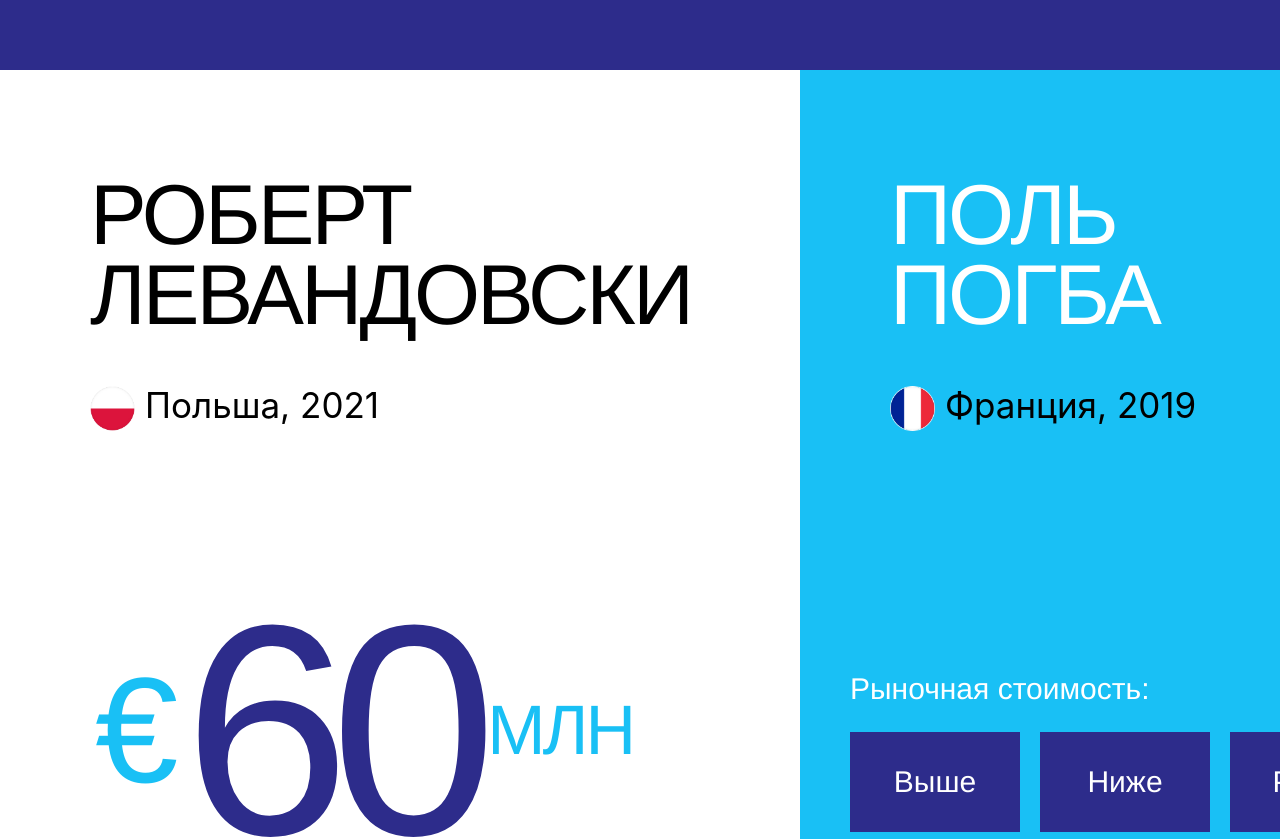
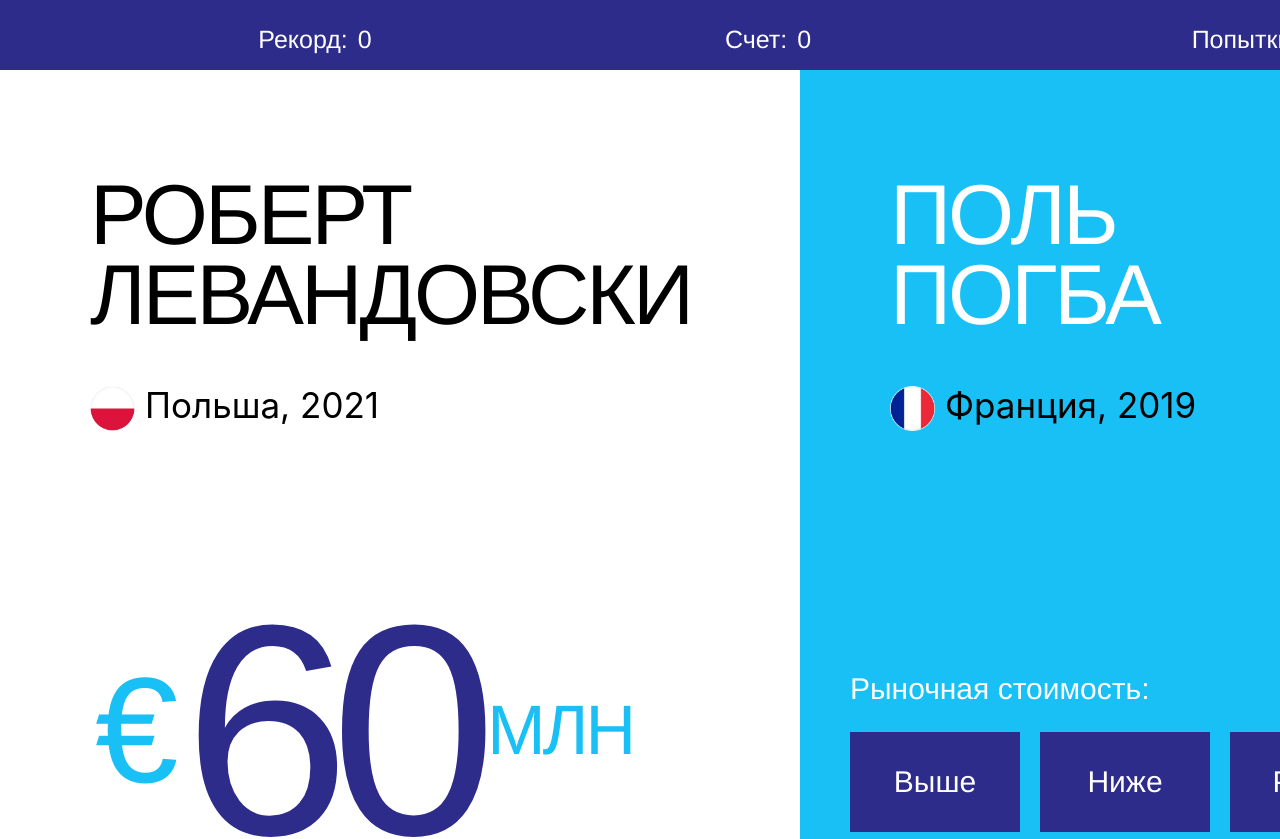
Before and after one commit to AlexeyMikhienkov/football, a Next.js app: page / in a window 1280 px wide. Shown: the top 839 px of the page. Built offline with nearby package versions, Linux system fonts and the light colour scheme.

Commit message:
feat game: добавлено изменение счета текущей игры и числа попыток
feat constants: добавлены новые игроки

```diff
--- a/components/field/field.js
+++ b/components/field/field.js
@@ -5,7 +5,7 @@ import Controls from "../controls/controls";
 import {getRandomInt} from "../../utils/getRandomInt";
 import {controls} from "../../constants/copyright";
 
-export default function Field({className}) {
+export default function Field({className, onSetAttempts, onSetScore}) {
     const [sequence, setSequence] = useState(generatePlayerSequence(players));
     const [offset, setOffset] = useState(0);
     const [leftPlayer, setLeftPlayer] = useState(sequence[offset]);
@@ -41,14 +41,14 @@ export default function Field({className}) {
                     <>
                         <PlayerInfo className={"field__player-info"} player={rightPlayer} isQuestion={true}/>
                         <Controls className={"player-info__controls"}
-                                  onAction={(title) => checkClick(leftPlayer, rightPlayer, onSetOffset, onSetAnswer, title)}/>
+                                  onAction={(title) => checkClick(leftPlayer, rightPlayer, onSetOffset, onSetAnswer, onSetAttempts, onSetScore, title)}/>
                     </>
                 </div>
             ) : answer ?
-                    <div className={"field__container field__container_right"} style={{backgroundColor: rightAnswerColor}}>
-                        <PlayerInfo className={"field__player-info"} player={rightPlayer} isQuestion={false}/>
-                    </div>
-                 :
+                <div className={"field__container field__container_right"} style={{backgroundColor: rightAnswerColor}}>
+                    <PlayerInfo className={"field__player-info"} player={rightPlayer} isQuestion={false}/>
+                </div>
+                :
                 <div className={"field__container field__container_right"} style={{backgroundColor: wrongAnswerColor}}>
                     <PlayerInfo className={"field__player-info"} player={rightPlayer} isQuestion={false}/>
                 </div>
@@ -65,34 +65,35 @@ export default function Field({className}) {
     )
 }
 
-function checkClick(leftPlayer, rightPlayer, onSetOffset, onSetAnswer, title) {
+function checkClick(leftPlayer, rightPlayer, onSetOffset, onSetAnswer, onSetAttempts, onSetScore, title) {
     console.log("check");
+    let answer = false;
 
     switch (title) {
         case controls.up:
             //      console.log("Выше");
-            rightPlayer.price > leftPlayer.price ? onSetAnswer(true) : onSetAnswer(false);
+            rightPlayer.price > leftPlayer.price ? answer = true : answer = false;
             break;
         case controls.down:
             //     console.log("Ниже");
-            rightPlayer.price < leftPlayer.price ? onSetAnswer(true) : onSetAnswer(false);
+            rightPlayer.price < leftPlayer.price ? answer = true : answer = false;
             break;
         case controls.equal:
             //    console.log("Равна");
-            rightPlayer.price === leftPlayer.price ? onSetAnswer(true) : onSetAnswer(false);
+            rightPlayer.price === leftPlayer.price ? answer = true : answer = false;
             break;
+    }
+
+    if (answer) {
+        onSetAnswer(true);
+        onSetScore();
+    } else {
+        onSetAnswer(false);
+        onSetAttempts();
     }
 
     onSetOffset();
 }
-
-// если ответ верный:
-// 1. зеленый фон справа
-// 2. отступ + 1
-
-// если ответ неверный:
-// 1. красный фон справа
-// 2. отступ + 1
 
 function generatePlayerSequence(players) {
     //  console.log("generate");
--- a/components/game/game.js
+++ b/components/game/game.js
@@ -1,11 +1,28 @@
 import Field from "../field/field";
-import React from "react";
+import React, {useState, useEffect} from "react";
+import Statistics from "../statistics/statistics";
 
 export default function Game({className}) {
+ //   const storage = window.localStorage;
+ //   storage.setItem("record", "0");
+
+    const [score, setScore] = useState(0);
+    const [attempts, setAttempts] = useState(5);
+
+    // useEffect(() => {
+    //     if (attempts < 0) {
+    //
+    //     }
+    // });
+
     return (
         <div className={className ?? ""}>
-            <div className={"game__header"} />
-            <Field className={`game__field`}/>
+            <Statistics className={"game__statistics"} score={score} attempts={attempts}/>
+            <Field className={`game__field`} onSetScore={() => setScore(score + 1)} onSetAttempts={() => setAttempts(attempts - 1)}/>
         </div>
-        )
+    )
 }
+
+// рекорд - общий счет (хранится в local storage)
+// счет - счет текущей игры (обнуляется при проигрыше)
+// попытки - число попыток (когда 0 и неверный ответ - переход на экран с окончанием игры)
--- a/components/game/game.scss
+++ b/components/game/game.scss
@@ -2,7 +2,7 @@
   width: 1600px;
   height: 970px;
 
-  &__header {
+  &__statistics {
     width: 1600px;
     height: 70px;
     background: #2d2c8b;
--- /dev/null
+++ b/components/statistics/statistics.js
@@ -0,0 +1,10 @@
+import React from "react";
+import Stats from "./stats";
+
+export default function Statistics({className, score, attempts}) { // game__statistics
+    return (
+        <div className={`statistics ${className ?? ""}`}>
+            <Stats className={"statistics__container"} score={score} attempts={attempts}/>
+        </div>
+    )
+}
--- /dev/null
+++ b/components/statistics/statistics.scss
@@ -0,0 +1,39 @@
+.statistics {
+
+  &__container {
+    display: flex;
+    flex-direction: row;
+    justify-content: space-around;
+
+    margin: 0 auto;
+
+    width: 1400px;
+    height: 70px;
+  }
+
+  &__item {
+    display: flex;
+    flex-direction: row;
+
+    width: 150px;
+    height: 100%;
+  }
+
+  &__item-title {
+    font-family: GraphikLC, Helvetica, sans-serif;
+    font-size: 25px;
+    line-height: 28px;
+    vertical-align: middle;
+    color: #ffffff;
+  }
+
+  &__item-value {
+    margin-left: 10px;
+
+    font-family: GraphikLC, Helvetica, sans-serif;
+    font-size: 25px;
+    line-height: 28px;
+    vertical-align: middle;
+    color: #ffffff;
+  }
+}
--- /dev/null
+++ b/components/statistics/stats.js
@@ -0,0 +1,44 @@
+import {statisticTitles} from "../../constants/constants";
+import React from "react";
+
+export default function Stats({className, score, attempts}) {
+    const elems = statisticTitles.map((item, index) => {
+        return (
+            <div key={index} className={"statistics__item"}>
+                {addTitle(item, score, attempts)}
+            </div>
+        )
+    });
+
+    return (
+        <div className={className ?? ""}>
+            {elems}
+        </div>
+    )
+}
+
+function addTitle(item, score, attempts) {
+    switch (item.title) {
+        case "record":
+            return (
+                <>
+                    <p className={"statistics__item-title"}>{item.value}</p>
+                    <p className={"statistics__item-value"}>{0}</p>
+                </>
+            );
+        case "score":
+            return (
+                <>
+                    <p className={"statistics__item-title"}>{item.value}</p>
+                    <p className={"statistics__item-value"}>{score}</p>
+                </>
+            );
+        case "attempts":
+            return (
+                <>
+                    <p className={"statistics__item-title"}>{item.value}</p>
+                    <p className={"statistics__item-value"}>{attempts}</p>
+                </>
+            );
+    }
+}
--- a/constants/constants.js
+++ b/constants/constants.js
@@ -34,8 +34,44 @@ export const players = [
         src: "/images/Россия.png",
         alt: "Флаг России"
     },
+    {
+        name: "Тимо\nВернер",
+        about: "Германия, 2021",
+        price: 65,
+        src: "/images/Германия.png",
+        alt: "Флаг Германии"
+    },
+    {
+        name: "Ромелу\nЛукаку",
+        about: "Бельгия, 2021",
+        price: 90,
+        src: "/images/Бельгия.png",
+        alt: "Флаг Бельгии"
+    },
+    {
+        name: "Андрес\nИньеста",
+        about: "Испания, 2012",
+        price: 70,
+        src: "/images/Испания.png",
+        alt: "Флаг Испании"
+    },
 ];
 
 export const rightAnswerColor = "#0dae37";
 export const wrongAnswerColor = "#bd0a0c";
 export const rightPanelColor = "#19c0f5";
+
+export const statisticTitles = [
+    {
+        title: "record",
+        value: "Рекорд:"
+    },
+    {
+        title: "score",
+        value: "Счет:"
+    },
+    {
+        title: "attempts",
+        value: "Попытки:"
+    },
+];
--- a/pages/index.js
+++ b/pages/index.js
@@ -11,5 +11,6 @@ export default function Home() {
   return <Game className={"game"} />
 }
 
-//TODO: реализовать компонент controls
-//  Поправить неверное отображение флага
+//TODO: менять цвет на белый при ответе в правой панели
+// починить рандом
+// реализовать stats
--- a/styles/components.scss
+++ b/styles/components.scss
@@ -2,3 +2,4 @@
 @import "../components/field/field";
 @import "../components/controls/controls";
 @import "../components/game/game";
+@import "../components/statistics/statistics";
```
Also changed, not shown: public/images/Бельгия.png (added), public/images/Испания.png (added).
